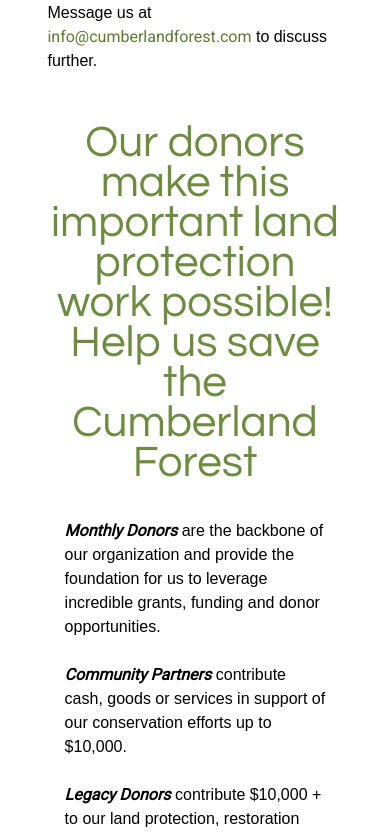
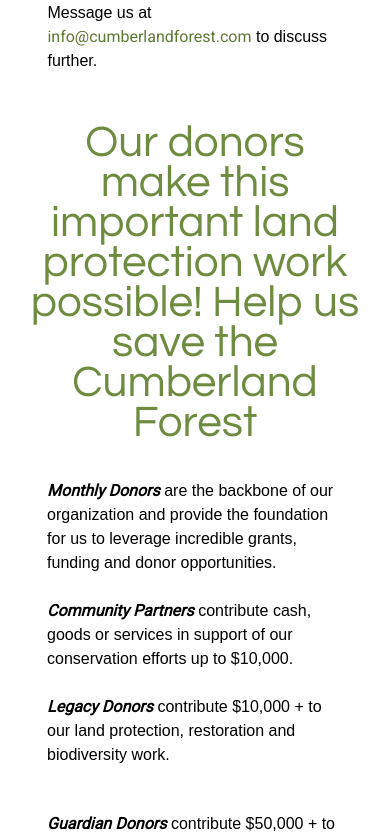
Before and after one commit to Maandarr/Capstone-CCFS, a React (Create React App) app: page /donate in a window 390 px wide. Shown: the part 4080-4914 px from the top of the page. Built offline with nearby package versions, Linux system fonts and the light colour scheme.

Commit message:
Fix width for mobile on donate page

```diff
--- a/src/components/css/donate.css
+++ b/src/components/css/donate.css
@@ -229,4 +229,7 @@
   .canada-helps-section {
     flex-direction: column;
   }
+  .donors-container {
+    width: 90%;
+  }
 }
```
